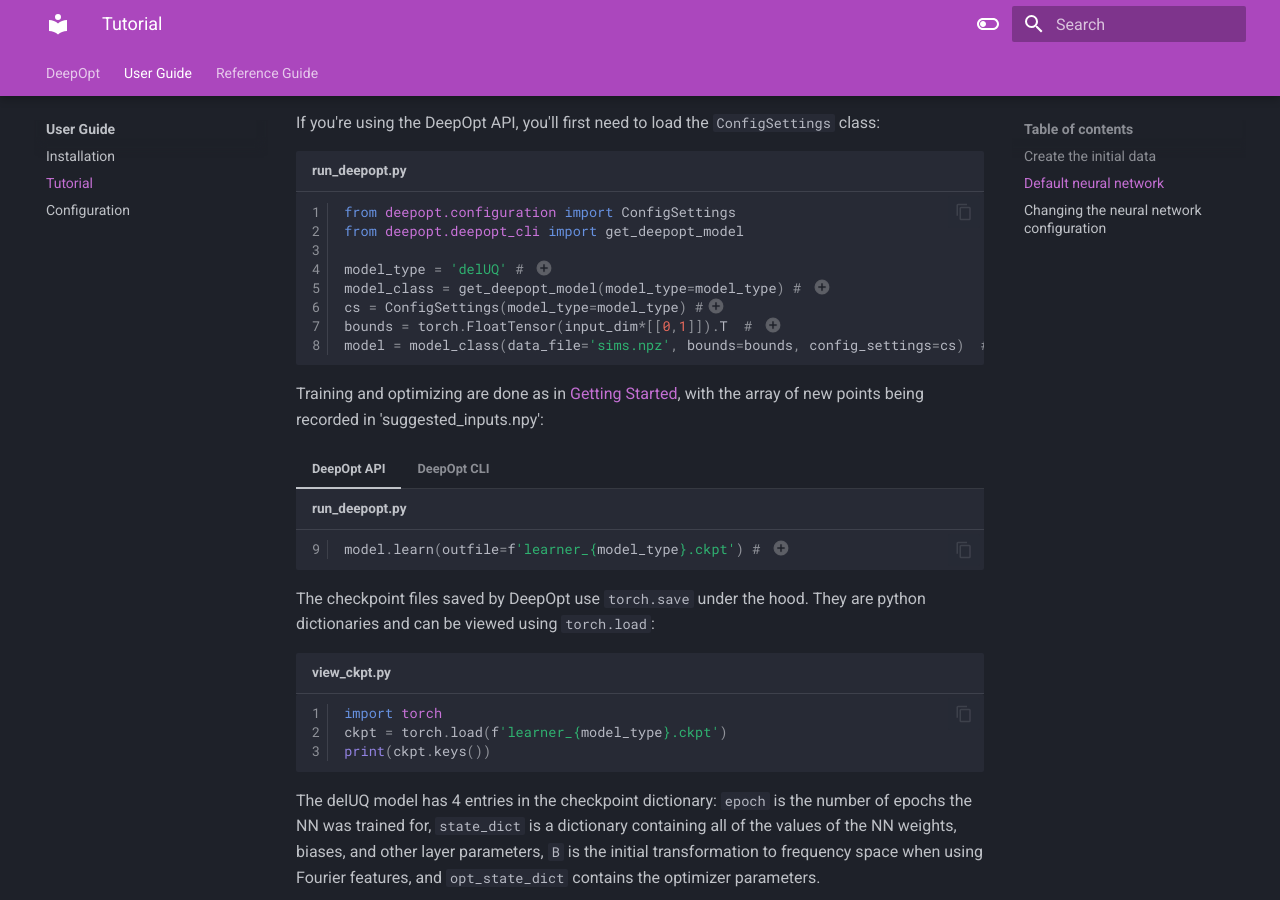
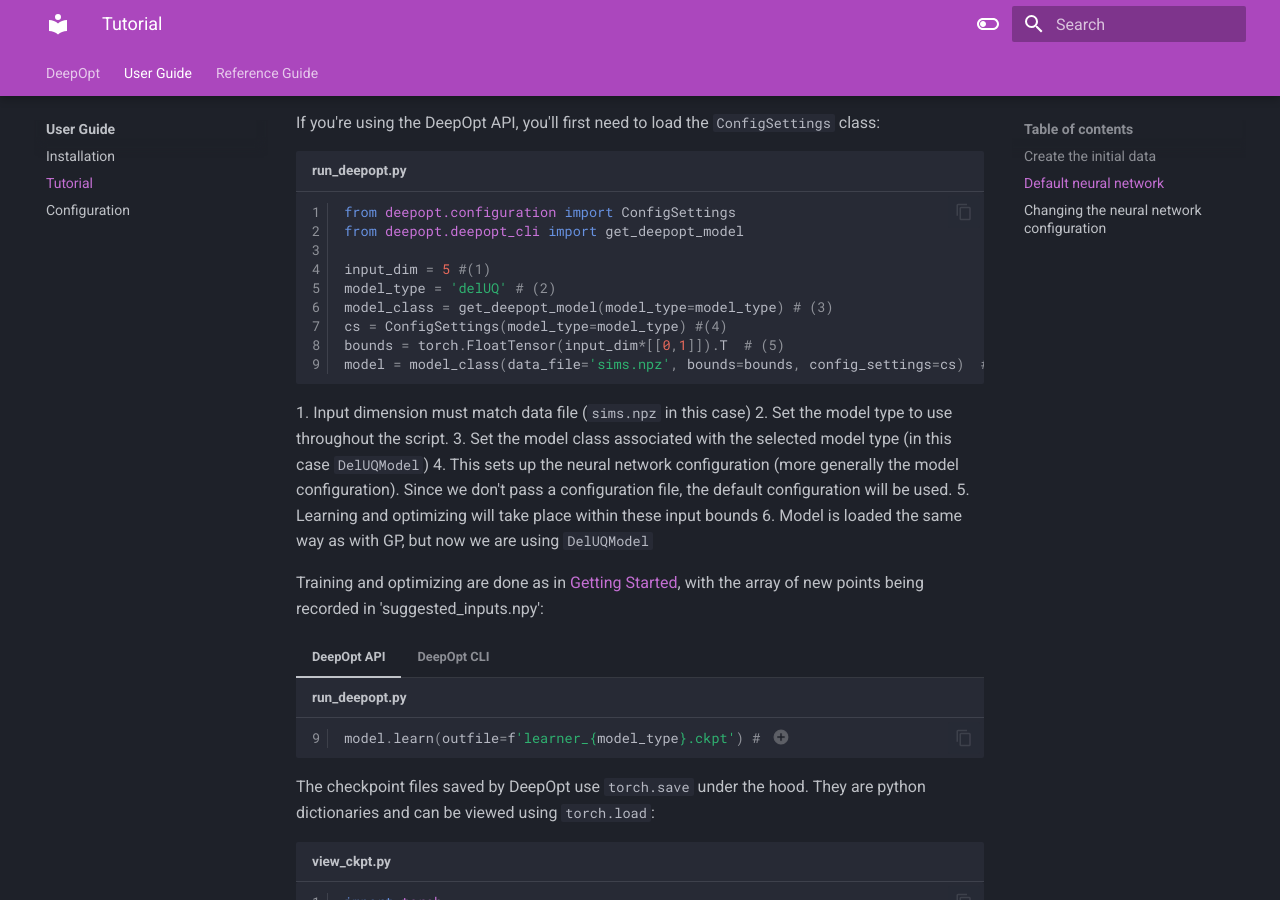
Before and after one commit to LLNL/deepopt, an MkDocs documentation site: the page built from docs/user_guide/tutorial.md, in a window 1280 px wide and 900 px high, scrolled down 995 px. Built offline with MkDocs 1.6.1 and Material for MkDocs 9.7.7, drawn with Linux system fonts in a browser that asks for light colours.

Commit message:
Add input_dim to first tutorial

````diff
--- a/docs/user_guide/tutorial.md
+++ b/docs/user_guide/tutorial.md
@@ -37,18 +37,19 @@ If you're using the DeepOpt API, you'll first need to load the `ConfigSettings`
 from deepopt.configuration import ConfigSettings
 from deepopt.deepopt_cli import get_deepopt_model
 
-model_type = 'delUQ' # (1)
-model_class = get_deepopt_model(model_type=model_type) # (2)
-cs = ConfigSettings(model_type=model_type) #(3)
-bounds = torch.FloatTensor(input_dim*[[0,1]]).T  # (4)
-model = model_class(data_file='sims.npz', bounds=bounds, config_settings=cs)  # (5)
+input_dim = 5 #(1)
+model_type = 'delUQ' # (2)
+model_class = get_deepopt_model(model_type=model_type) # (3)
+cs = ConfigSettings(model_type=model_type) #(4)
+bounds = torch.FloatTensor(input_dim*[[0,1]]).T  # (5)
+model = model_class(data_file='sims.npz', bounds=bounds, config_settings=cs)  # (6)
 ```
-
-1. Set the model type to use throughout the script.
-2. Set the model class associated with the selected model type (in this case `DelUQModel`)
-3. This sets up the neural network configuration (more generally the model configuration). Since we don't pass a configuration file, the default configuration will be used.
-4. Learning and optimizing will take place within these input bounds
-5. Model is loaded the same way as with GP, but now we are using `DelUQModel`
+1. Input dimension must match data file (`sims.npz` in this case)
+2. Set the model type to use throughout the script.
+3. Set the model class associated with the selected model type (in this case `DelUQModel`)
+4. This sets up the neural network configuration (more generally the model configuration). Since we don't pass a configuration file, the default configuration will be used.
+5. Learning and optimizing will take place within these input bounds
+6. Model is loaded the same way as with GP, but now we are using `DelUQModel`
 
 Training and optimizing are done as in [Getting Started](./index.md#getting-started-with-deepopt), with the array of new points being recorded in 'suggested_inputs.npy':
 
````
